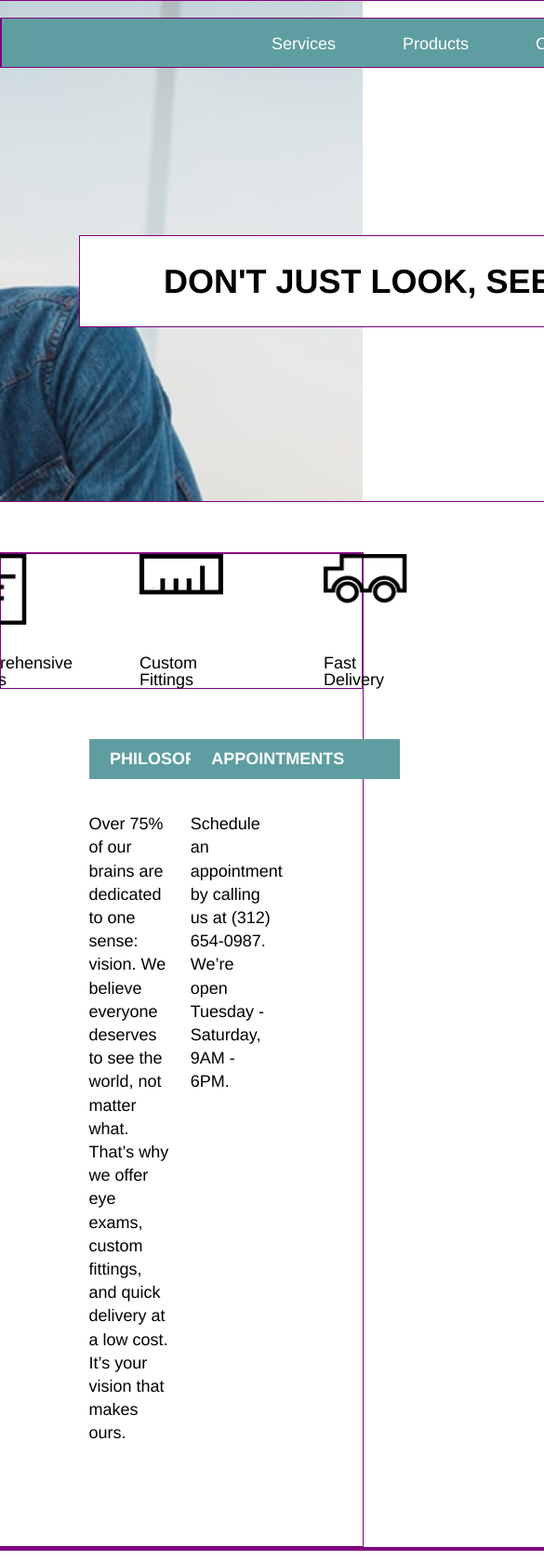
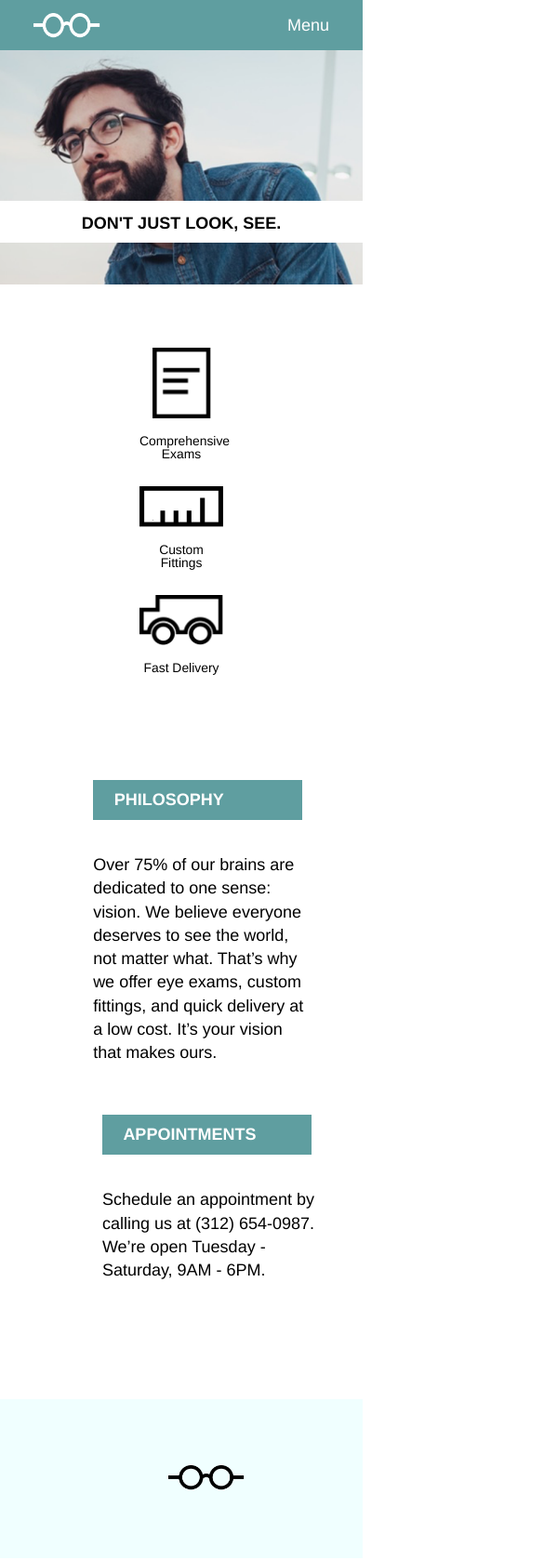
Before and after one commit to justamanda/tortoiseshell, a plain HTML site: page index.html in a window 390 px wide. Shown: the top 1678 px of the page at 93% size, 585 px wide, since content can reach past the window. Drawn offline with Linux system fonts and the light colour scheme.

Commit message:
all but mobile mid div complete

```diff
--- a/Resources/CSS/style.css
+++ b/Resources/CSS/style.css
@@ -30,7 +30,6 @@ header.container{
 }
 .container{
   width:960px;
-  border: purple 1px solid;
   height:100%;
 }
 
@@ -54,7 +53,6 @@ header.container{
   width:4rem;
   padding-left:2rem;
   padding-right:1rem;
-  border: purple 1px solid;
 
 }
 
@@ -62,12 +60,10 @@ header.container{
   display:flex;
   align-items:center;
   color:white;
-  border: purple 1px solid;
 
 }
 
 .nav{
-  border: purple 1px solid;
   display:flex;
   justify-content:flex-end;
   width:70%;
@@ -95,7 +91,6 @@ header.container{
 }
 
 .tagline{
-  border: purple 1px solid;
   background-color:white;
   padding: 1.5rem 5rem;
   padding-right:3rem;
@@ -115,12 +110,10 @@ h1{
 
 .main{
   margin-top:3rem;
-  border: purple 1px solid;
-  width:100%;
+  width:100%
 }
 
 .icons{
-  border: purple 1px solid;
   height:8rem;
   display:flex;
   justify-content:center;
@@ -211,13 +204,143 @@ h2{
 
 }
 
-.bot.logo{
-  border: purple 1px solid;
-  background-color:purple;
-  height:100px;
+.bot-logo img{
+  height:1.5rem;
+  padding:4rem;
+  padding-right:1rem;
 }
 
-.copyr{
-  border: purple 1px solid;
-  background-color:purple;
+  footer{
+  background-color:azure;
+  height:9.5rem;
+  width:100%;
+  display:flex;
+  align-items: center;
+
 }
+
+@media only screen and (max-width:1024px){
+  .top-banner{
+    margin-top:0;
+  }
+  .container{
+    width:100%;
+  }
+  header{
+    height:22rem;
+  }
+  .tag-container{
+    width:100%;
+
+  }
+  .tagline{
+  width:40%
+    margin-top:5rem;
+    margin-right:2rem;
+    padding: .75rem 4rem;
+  }
+
+  h1{
+    font-size:1.33rem;
+
+  }
+  .philosophy,
+  .appointments{
+    width:10rem;
+    margin:1rem 2rem;
+  }
+  .title{
+    width:10rem;
+    padding: .5 0;
+  }
+  .info{
+    width:13rem;
+    padding:
+  }
+}
+
+@media only screen and (max-width:470px){
+  .top-banner{
+    margin-top:0;
+    justify-content: space-between;
+  }
+  .container{
+    width:100%;
+  }
+.brand{
+  display:none;
+}
+  .nav li{
+    display:none;
+  }
+  .nav{
+    display:none;
+  }
+  .mobile-nav li{
+    display:flex;
+    justify-content:flex-end;
+  }
+  header{
+    height:17rem;
+    background-position:20%;
+  }
+  .tag-container{
+    width:100%;
+    height:3rem;
+  }
+  .tagline{
+    padding:1rem auto;
+    width:100%;
+    height:1rem;
+    margin-top:9rem;
+    margin-right:0;
+    text-align: center;
+  }
+
+  h1{
+      font-size:1rem;
+      height:1rem;
+  }
+
+.main{
+  margin-top:3.77rem;
+}
+  .icons{
+    flex-direction:column;
+    height:80%;
+    margin-bottom:3.77rem;
+  }
+  .exam,
+  .fittings,
+  .delivery{
+    padding-bottom:1.54rem;
+    height:25%;
+  }
+  .icons p{
+    font-size:.77rem;
+    padding-top:1rem;
+    text-align: center;
+  }
+  .mid{
+    flex-direction:column;
+    align-items:center;
+    width:100%;
+  }
+  .title{
+    width:100%;
+  }
+  .philosophy,
+  .appointments,{
+    align-items:center;
+    width:100%;
+    margin:0;
+    padding:0;
+  }
+  .copyr{
+    display:none;
+  }
+  footer{
+    justify-content: center;
+  }
+
+}
--- a/index.html
+++ b/index.html
@@ -75,16 +75,18 @@
       </div>
     </div>
     </div>
+  <div class="container">
     <footer>
 <!--- footer inside container --->
-      <div class="container">
-        <div class="bot.logo">
 
+        <div class="bot-logo">
+          <img src="resources/images/logo-black.png" alt="black glasses logo">
         </div>
         <div class="copyr">
+         <p>Copyright Tortoiseshell Optics</p>
+        </div>
 
-        </div>
+    </footer>
       </div>
-    </footer>
   </body>
 </html>
```
